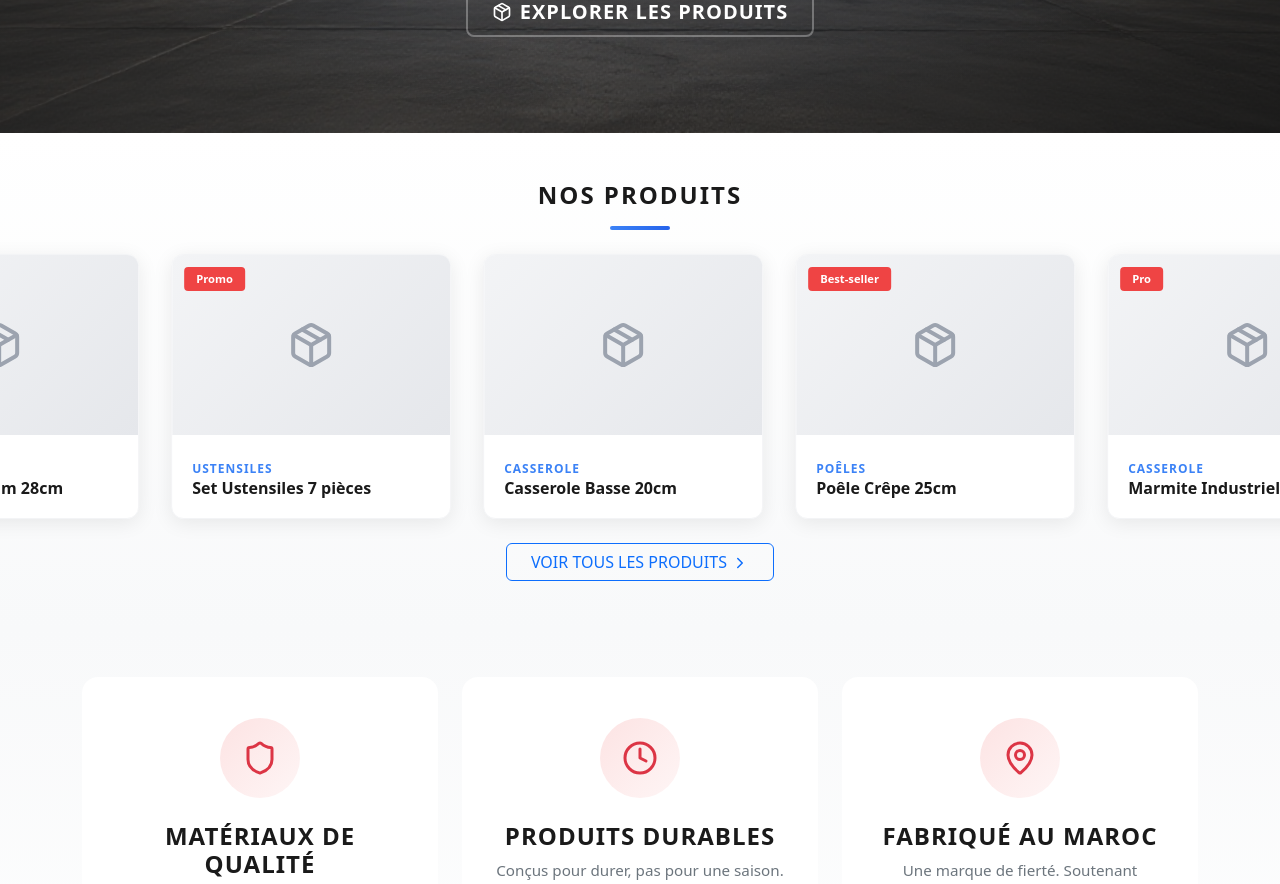
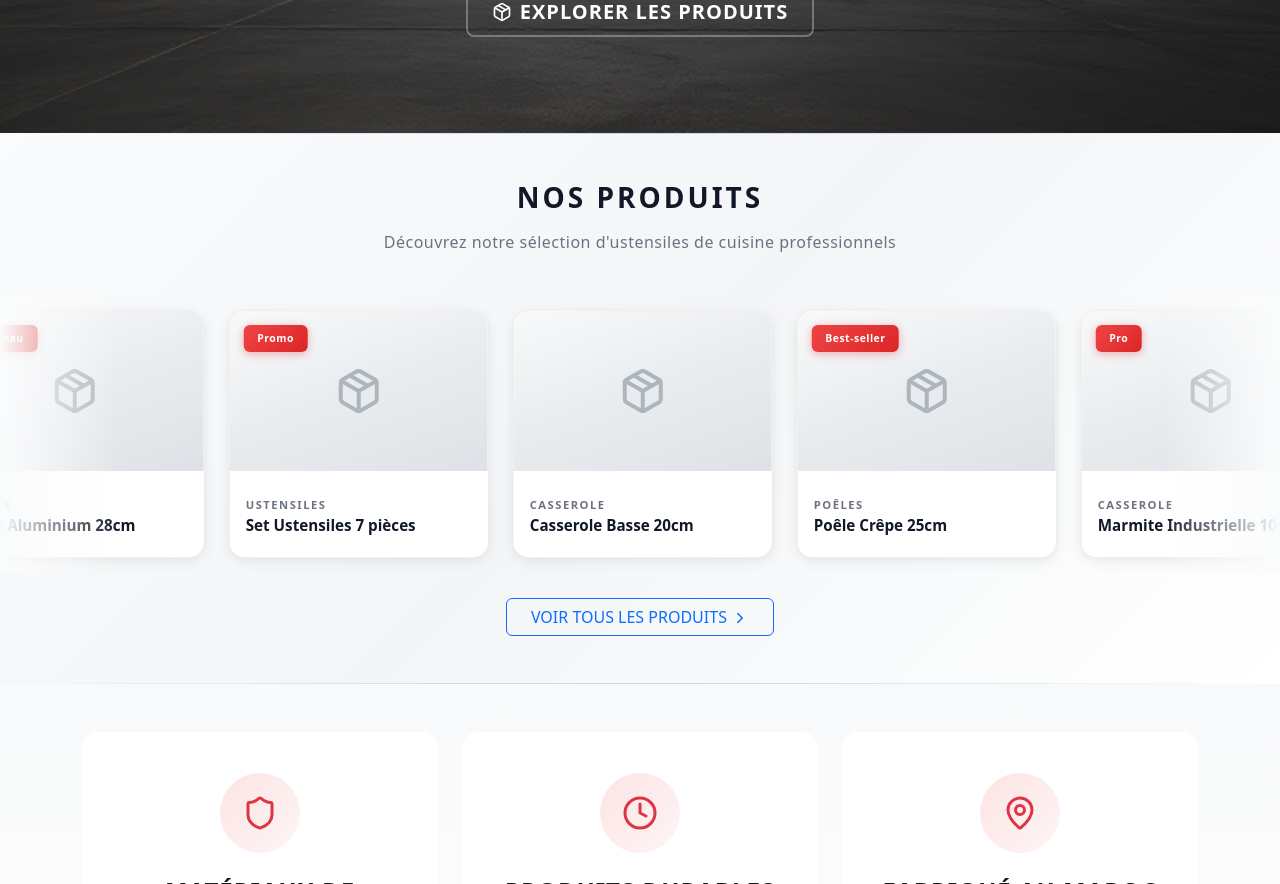
Before and after one commit to AnassDev2005/ciob-front-end, a React (Vite) app: page / in a window 1280 px wide. Shown: the part 588-1472 px from the top of the page. Built offline with nearby package versions, Linux system fonts and the light colour scheme.

Commit message:
refactor: enhance products marquee section styling and update subtitle text

```diff
--- a/src/features/Home/Pages/Home.css
+++ b/src/features/Home/Pages/Home.css
@@ -490,30 +490,83 @@
 .fade-in-delay-5 { transition-delay: 0.5s; }
 
 .products-marquee-section {
-  background: linear-gradient(180deg, #ffffff 0%, #f8f9fa 100%);
+  background: linear-gradient(135deg, #fafbfc 0%, #f3f5f7 50%, #ffffff 100%);
   overflow: hidden;
-  padding: 3rem 0;
+  padding: 4rem 0;
+  position: relative;
+}
+
+.products-marquee-section::before {
+  content: '';
+  position: absolute;
+  top: 0;
+  left: 0;
+  right: 0;
+  height: 1px;
+  background: linear-gradient(90deg, transparent, rgba(59, 130, 246, 0.3), transparent);
+}
+
+.products-marquee-section::after {
+  content: '';
+  position: absolute;
+  bottom: 0;
+  left: 0;
+  right: 0;
+  height: 1px;
+  background: linear-gradient(90deg, transparent, rgba(59, 130, 246, 0.3), transparent);
 }
 
 .products-marquee-title {
   text-align: center;
-  font-size: 1.5rem;
-  font-weight: 700;
-  color: #1a1a1a;
-  letter-spacing: 2px;
-  margin-bottom: 2rem;
+  font-size: 1.75rem;
+  font-weight: 800;
+  color: #111827;
+  letter-spacing: 3px;
+  margin-bottom: 0.5rem;
   text-transform: uppercase;
+}
+
+.products-marquee-subtitle {
+  text-align: center;
+  font-size: 1rem;
+  color: #6b7280;
+  font-weight: 400;
+  margin-bottom: 2.5rem;
+  letter-spacing: 0.5px;
 }
 
 .products-marquee-wrapper {
   position: relative;
   width: 100%;
+  padding: 1rem 0;
+}
+
+.products-marquee-wrapper::before,
+.products-marquee-wrapper::after {
+  content: '';
+  position: absolute;
+  top: 0;
+  bottom: 0;
+  width: 120px;
+  z-index: 2;
+  pointer-events: none;
+}
+
+.products-marquee-wrapper::before {
+  left: 0;
+  background: linear-gradient(90deg, #fafbfc 0%, transparent);
+}
+
+.products-marquee-wrapper::after {
+  right: 0;
+  background: linear-gradient(270deg, #fafbfc 0%, transparent);
 }
 
 .products-marquee-track {
   display: flex;
   width: fit-content;
-  animation: marquee-scroll 30s linear infinite;
+  animation: marquee-scroll 35s linear infinite;
+  padding-left: 1rem;
 }
 
 .products-marquee-track:hover {
@@ -531,80 +584,132 @@
 
 .product-marquee-card {
   flex-shrink: 0;
-  width: 280px;
-  margin: 0 1rem;
+  width: 260px;
+  margin: 0 0.75rem;
   background: #ffffff;
-  border-radius: 12px;
+  border-radius: 16px;
   overflow: hidden;
-  box-shadow: 0 4px 20px rgba(0, 0, 0, 0.08);
-  border: 1px solid #f3f4f6;
-  transition: all 0.4s cubic-bezier(0.4, 0, 0.2, 1);
+  box-shadow: 0 2px 8px rgba(0, 0, 0, 0.04), 0 4px 16px rgba(0, 0, 0, 0.06);
+  border: 1px solid rgba(0, 0, 0, 0.06);
+  transition: all 0.5s cubic-bezier(0.4, 0, 0.2, 1);
   text-decoration: none !important;
   display: block;
+  position: relative;
+}
+
+.product-marquee-card::before {
+  content: '';
+  position: absolute;
+  top: 0;
+  left: 0;
+  right: 0;
+  bottom: 0;
+  background: linear-gradient(135deg, rgba(59, 130, 246, 0.03) 0%, transparent 50%);
+  opacity: 0;
+  transition: opacity 0.5s ease;
+}
+
+.product-marquee-card:hover::before {
+  opacity: 1;
 }
 
 .product-marquee-card * {
   text-decoration: none !important;
+  position: relative;
+  z-index: 1;
 }
 
 .product-marquee-card:hover {
-  transform: translateY(-8px);
-  box-shadow: 0 12px 40px rgba(0, 0, 0, 0.15);
-  border-color: rgba(59, 130, 246, 0.3);
+  transform: translateY(-12px) scale(1.02);
+  box-shadow: 0 20px 40px rgba(0, 0, 0, 0.12), 0 8px 20px rgba(59, 130, 246, 0.15);
+  border-color: rgba(59, 130, 246, 0.25);
 }
 
 .product-marquee-image {
   width: 100%;
   height: 180px;
   object-fit: cover;
-  background: linear-gradient(135deg, #f3f4f6 0%, #e5e7eb 100%);
+  background: linear-gradient(135deg, #f8f9fa 0%, #e5e7eb 100%);
 }
 
 .product-marquee-placeholder {
   width: 100%;
-  height: 180px;
+  height: 160px;
   display: flex;
   align-items: center;
   justify-content: center;
-  background: linear-gradient(135deg, #f3f4f6 0%, #e5e7eb 100%);
-  color: #9ca3af;
+  background: linear-gradient(160deg, #f8f9fa 0%, #e9ecef 50%, #dee2e6 100%);
+  color: #adb5bd;
   position: relative;
+  overflow: hidden;
+}
+
+.product-marquee-placeholder::before {
+  content: '';
+  position: absolute;
+  top: -50%;
+  left: -50%;
+  width: 200%;
+  height: 200%;
+  background: radial-gradient(circle at center, rgba(255, 255, 255, 0.3) 0%, transparent 60%);
+  opacity: 0;
+  transition: opacity 0.5s ease;
+}
+
+.product-marquee-card:hover .product-marquee-placeholder::before {
+  opacity: 1;
 }
 
 .product-marquee-badge {
   position: absolute;
-  top: 12px;
-  left: 12px;
+  top: 14px;
+  left: 14px;
   display: inline-block;
-  padding: 0.25rem 0.75rem;
-  font-size: 0.7rem;
+  padding: 0.35rem 0.85rem;
+  font-size: 0.65rem;
   font-weight: 700;
   color: #ffffff;
-  background: #ef4444;
-  border-radius: 4px;
-  z-index: 1;
+  background: linear-gradient(135deg, #ef4444 0%, #dc2626 100%);
+  border-radius: 6px;
+  z-index: 2;
+  letter-spacing: 0.5px;
+  box-shadow: 0 2px 8px rgba(239, 68, 68, 0.4);
+  transition: all 0.3s ease;
+}
+
+.product-marquee-card:hover .product-marquee-badge {
+  transform: scale(1.05);
+  box-shadow: 0 4px 12px rgba(239, 68, 68, 0.5);
 }
 
 .product-marquee-content {
-  padding: 1.25rem;
+  padding: 1.25rem 1rem;
+  background: #ffffff;
+}
+
+.product-marquee-category {
+  font-size: 0.7rem;
+  font-weight: 600;
+  color: #6b7280;
+  text-transform: uppercase;
+  letter-spacing: 1.5px;
+  margin-bottom: 0.4rem;
 }
 
 .product-marquee-name {
-  font-size: 1rem;
+  font-size: 0.95rem;
   font-weight: 700;
-  color: #1a1a1a;
+  color: #111827;
   margin-bottom: 0;
   white-space: nowrap;
   overflow: hidden;
   text-overflow: ellipsis;
+  line-height: 1.4;
+  transition: color 0.3s ease;
 }
 
-.product-marquee-category {
-  font-size: 0.75rem;
-  font-weight: 600;
-  color: #3b82f6;
-  text-transform: uppercase;
-  letter-spacing: 1px;
+.product-marquee-card:hover .product-marquee-name {
+  color: #2563eb;
 }
 
 @media (max-width: 768px) {
@@ -630,9 +735,25 @@
 
   .product-marquee-card {
     width: 220px;
+    margin: 0 0.5rem;
   }
 
   .products-marquee-section {
-    padding: 2rem 0;
+    padding: 2.5rem 0;
+  }
+
+  .products-marquee-title {
+    font-size: 1.35rem;
+    letter-spacing: 2px;
+  }
+
+  .products-marquee-subtitle {
+    font-size: 0.9rem;
+    padding: 0 1rem;
+  }
+
+  .products-marquee-wrapper::before,
+  .products-marquee-wrapper::after {
+    width: 60px;
   }
 }
--- a/src/features/Home/Pages/Home.jsx
+++ b/src/features/Home/Pages/Home.jsx
@@ -99,7 +99,7 @@ const Home = () => {
         <FadeInSection>
           <div className="container mb-4">
             <h2 className="display-5 fw-bold text-center mb-3 products-marquee-title">NOS PRODUITS</h2>
-            <div className="mx-auto" style={{ width: '60px', height: '4px', borderRadius: '2px', background: 'linear-gradient(90deg, #3b82f6 0%, #2563eb 100%)' }}></div>
+            <p className="products-marquee-subtitle">Découvrez notre sélection d'ustensiles de cuisine professionnels</p>
           </div>
         </FadeInSection>
         <div className="products-marquee-wrapper">
```
